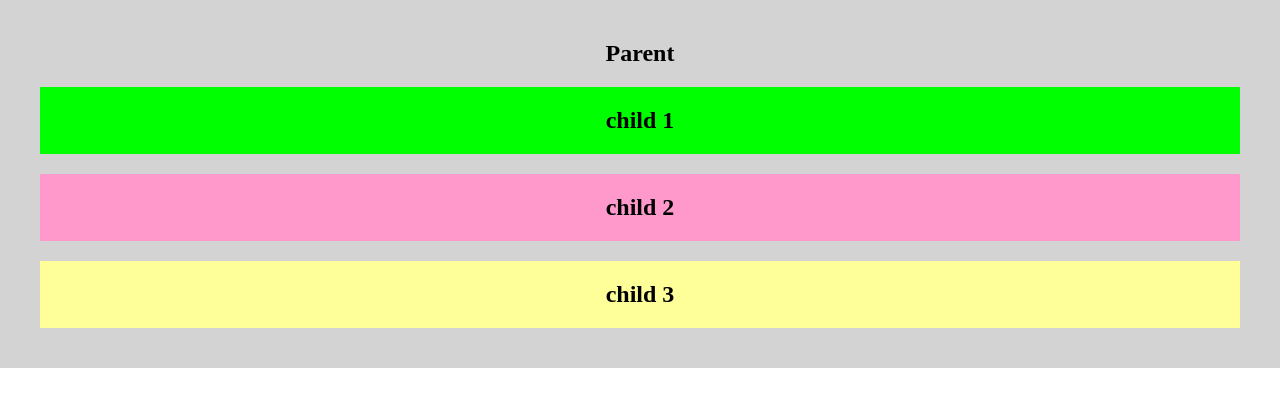
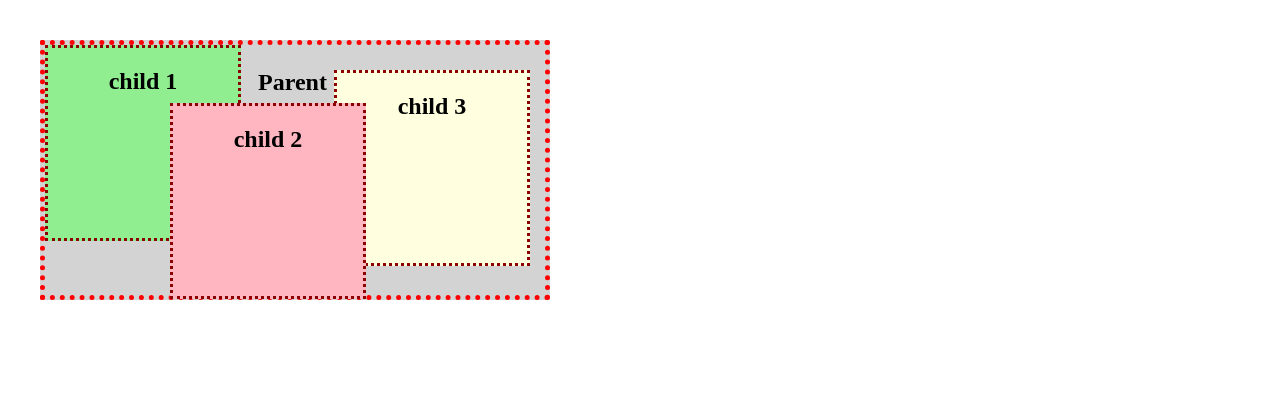
Before and after one commit to IustinRusuTYN/homework1, a plain HTML site: page reproducere/reproducere.html in a window 1280 px wide. Drawn offline with Linux system fonts and the light colour scheme.

Commit message:
Am terminat tema css positioning ambele parti

```diff
--- a/reproducere/stylerep.css
+++ b/reproducere/stylerep.css
@@ -1,17 +1,31 @@
 body, html {
     margin: 0;
-    padding: 0;
+    padding: 20px;
     height: 100%;
 }
 
 .parent {
     background-color: #d3d3d3;
-    padding: 20px;
-    text-align: center;
+    position: relative;
+    display: flex;
+    flex-direction: column;
+    justify-content: center;
+    align-items: center;
+    height: 250px;
+    width: 500px;
+    border: dotted 5px red;
+}
+
+.parent h2 {
+    margin: 0;
+    padding: 0;
+    align-self: center;
+    margin-bottom: 175px;
+    margin-right: 5px;
 }
 
 .child {
-    margin: 20px;
+    margin: 0;
     padding: 20px;
     text-align: center;
 }
@@ -21,14 +35,31 @@ body, html {
     padding: 0;
 }
 
+.child1, .child2, .child3 {
+    width: 150px;
+    height: 150px;
+    border: dotted 3px darkred;
+}
+
 .child1 {
-    background-color: #00ff00;
+    background-color: lightgreen;
+    position: absolute;
+    top: 0;
+    left: 0%;
 }
 
 .child2 {
-    background-color: #ff99cc;
+    background-color: lightpink;
+    position: absolute;
+    top: 23%;
+    left: 25%;
+    z-index: 2;
 }
 
 .child3 {
-    background-color: #ffff99;
+    background-color: lightyellow;
+    position: absolute;
+    top: 10%;
+    right: 3%;
+    z-index: 1;
 }
```
